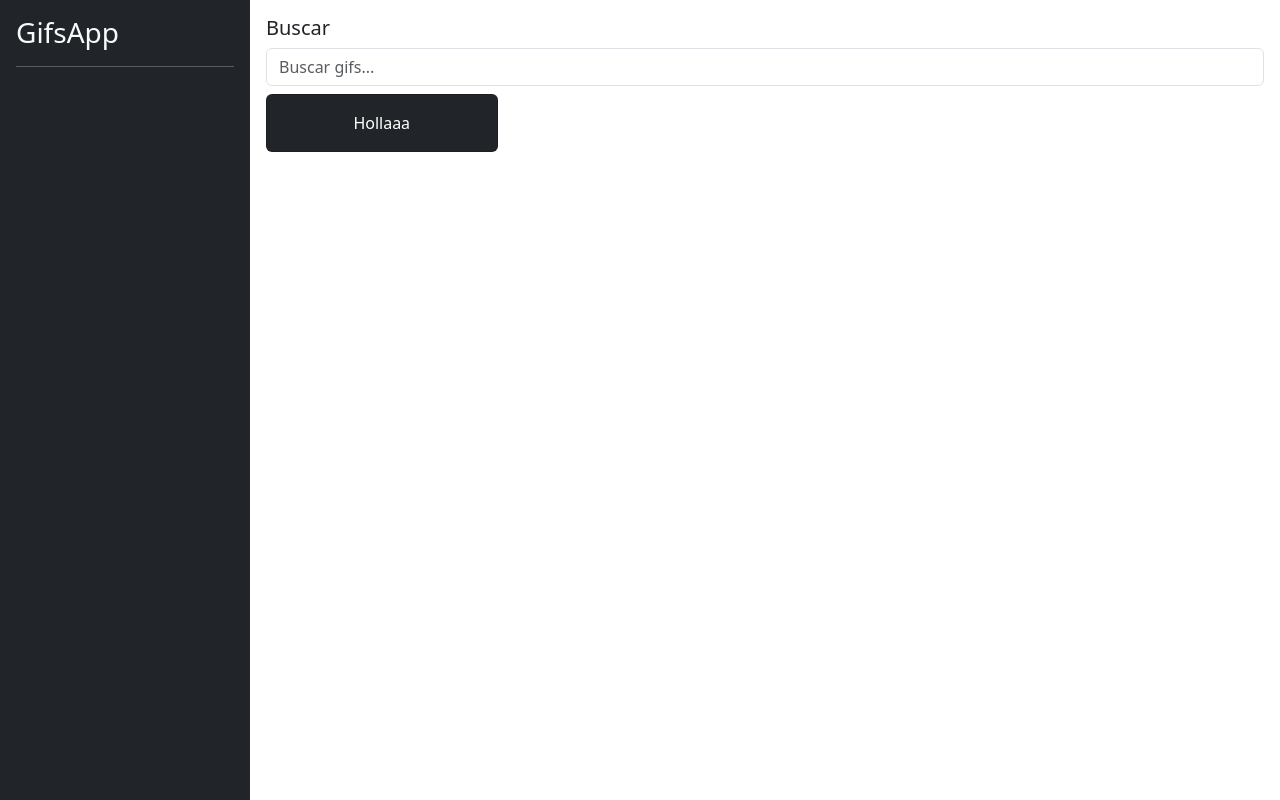
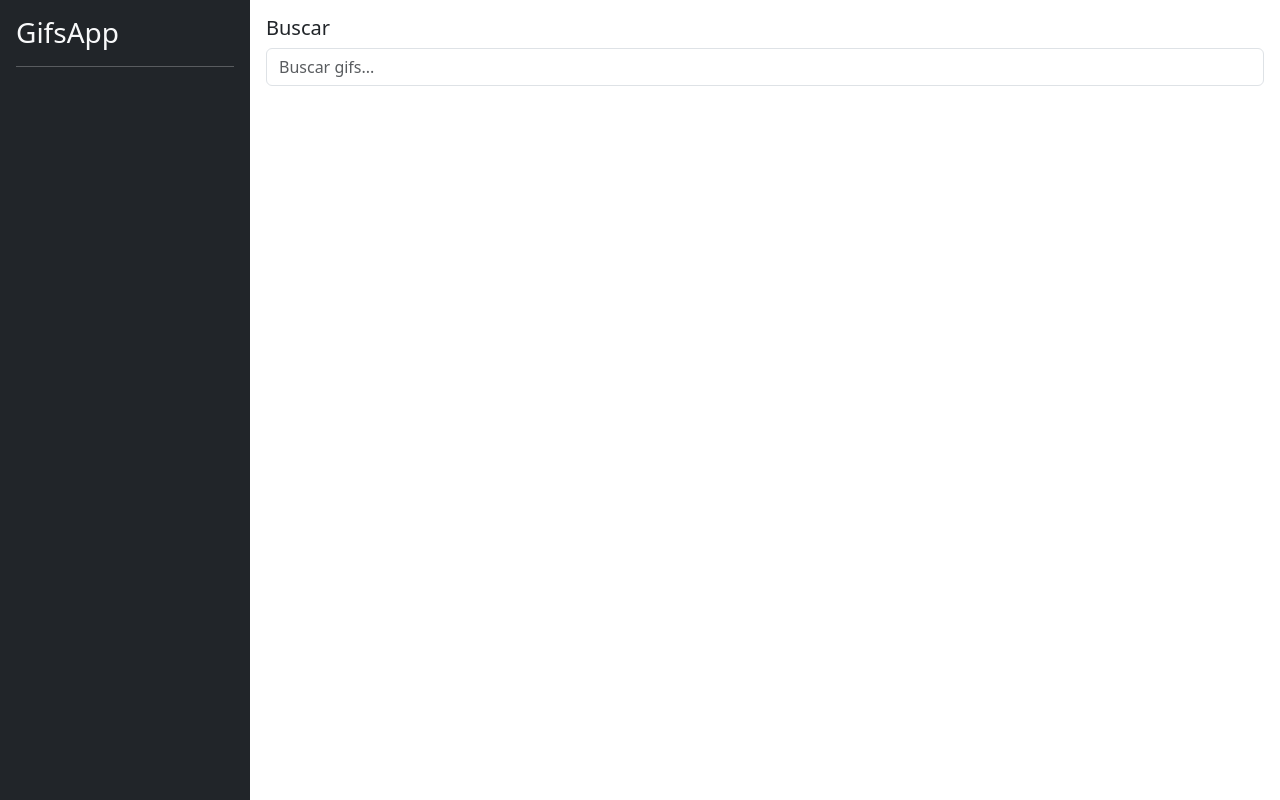
Before and after one commit to jasonccode/GifsApp-Angular, an Angular app: page / in a window 1280 px wide. Built offline with nearby package versions, Linux system fonts and the light colour scheme.

Commit message:
Mostrar los Gifs en pantalla

```diff
--- a/src/app/gifs/components/card-list/card-list.component.html
+++ b/src/app/gifs/components/card-list/card-list.component.html
@@ -1,11 +1,10 @@
 <div class="row">
-  <div class="col-md-3 col-sm-6">
+  <div *ngFor="let gif of gifs" class="col-md-3 col-sm-6">
     <div class="card mb-2 text-center bg-dark">
-      <!--TODO: Crear imagen-->
+      <img [src]="gif.images.downsized_medium.url" [alt]="gif.title" class="card-img-top" />
       <div class="card-body text-white">
-        <p class="card-text">Hollaaa</p>
+        <p class="card-text">{{ gif.title }}</p>
       </div>
     </div>
   </div>
-
 </div>
--- a/src/app/gifs/components/card-list/card-list.component.ts
+++ b/src/app/gifs/components/card-list/card-list.component.ts
@@ -1,9 +1,11 @@
-import { Component } from '@angular/core';
+import { Component, Input } from '@angular/core';
+import { Gif } from '../../interfaces/gifs.interfaces';
 
 @Component({
   selector: 'gifs-card-list',
   templateUrl: './card-list.component.html',
 })
 export class CardListComponent {
-
+  @Input()
+  public gifs: Gif[] = [];
 }
--- a/src/app/gifs/pages/home/home-page.component.html
+++ b/src/app/gifs/pages/home/home-page.component.html
@@ -7,7 +7,7 @@
 
   <div class="col-12 pt-2">
     <!---Listado de Gifs  -->
-    <gifs-card-list></gifs-card-list>
+    <gifs-card-list [gifs]="gifs"></gifs-card-list>
 
   </div>
 </div>
--- a/src/app/gifs/pages/home/home-page.component.ts
+++ b/src/app/gifs/pages/home/home-page.component.ts
@@ -1,4 +1,6 @@
 import { Component } from '@angular/core';
+import { GifsService } from '../../services/gifs.service';
+import { Gif } from '../../interfaces/gifs.interfaces';
 
 @Component({
   selector: 'gifs-home-page',
@@ -6,4 +8,10 @@
 })
 export class HomePageComponent {
 
+
+  constructor(private gifsService: GifsService) {}
+
+  get gifs(): Gif[] {
+    return this.gifsService.gifList;
+  }
 }
--- a/src/app/gifs/services/gifs.service.ts
+++ b/src/app/gifs/services/gifs.service.ts
@@ -31,7 +31,7 @@
 
     const params = new HttpParams()
       .set('api_key', this.apiKey)
-      .set('limit', '10')
+      .set('limit', '12')
       .set('q', tag);
 
     this.http
--- a/src/app/shared/components/sidebar/sidebar.component.html
+++ b/src/app/shared/components/sidebar/sidebar.component.html
@@ -4,6 +4,7 @@
   <div class="list-group list-reset">
     <button
       *ngFor="let tag of tags"
+      (click)="searchTag(tag)"
       class="list-group-item list-group-item-action">
       {{ tag | titlecase}}
     </button>
--- a/src/app/shared/components/sidebar/sidebar.component.ts
+++ b/src/app/shared/components/sidebar/sidebar.component.ts
@@ -4,15 +4,16 @@
 @Component({
   selector: 'shared-sidebar',
   templateUrl: './sidebar.component.html',
-  styleUrls: ['./sidebar.component.css']
+  styleUrls: ['./sidebar.component.css'],
 })
 export class SidebarComponent {
+  constructor(private gifsService: GifsService) {}
 
-  constructor(private gifsService: GifsService) {
-
+  get tags(): string[] {
+    return this.gifsService.tagsHistory;
   }
 
-  get tags(){
-    return this.gifsService.tagsHistory;
+  searchTag(tag: string) {
+    this.gifsService.searchTag(tag);
   }
 }
```
Also changed, not shown: 1 other file (tests, documents, lock files or other folders).
